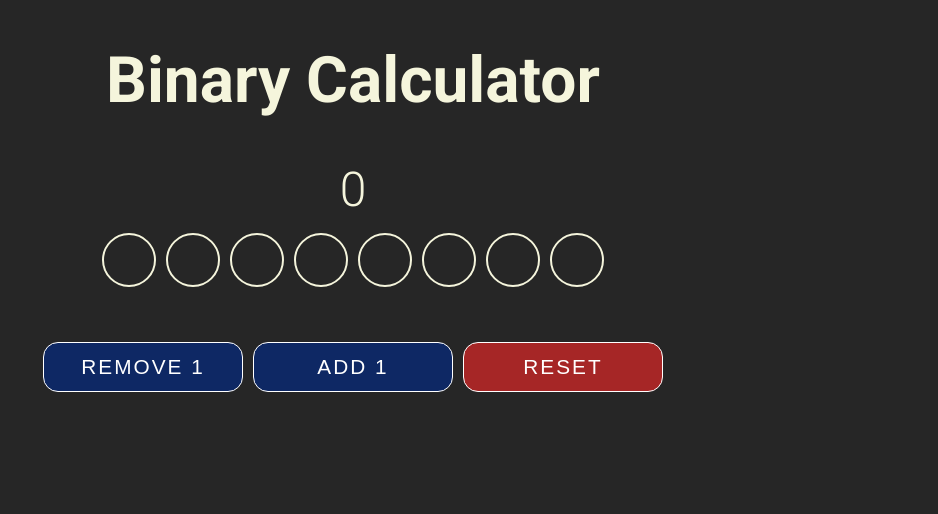
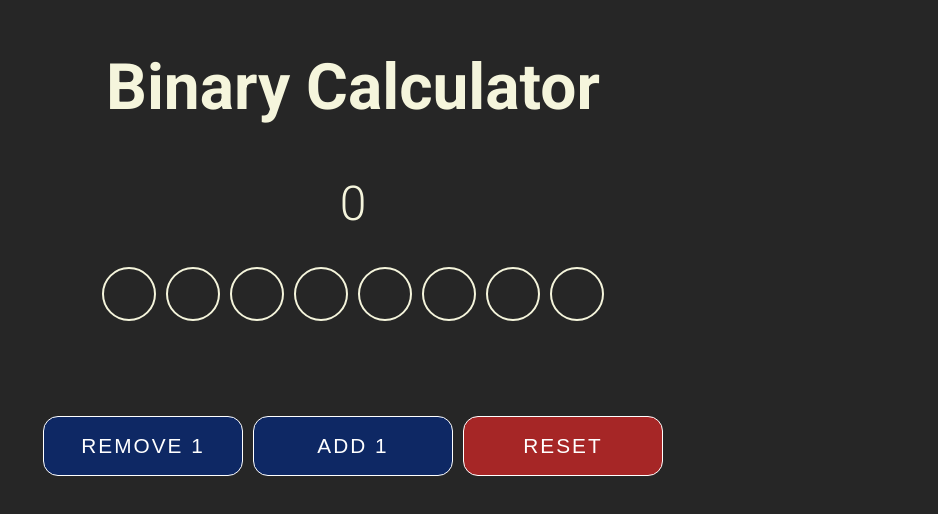
Before and after one commit to tomsarry/binary-calc, a website: page index.html in a window 1280 px wide. Shown: the full height of the page, 287-1225 px from the left. Drawn offline with nearby package versions, Linux system fonts and the light colour scheme; files that its build step writes are made by us from their sources.

```diff
--- a/scss/style.scss
+++ b/scss/style.scss
@@ -32,11 +32,13 @@
     text-align: center;
     font-size: 4em;
     color: beige;
+    margin: 50px 0;
 }
 
 .result-div {
     display: flex;
     justify-content: center;
+    margin: 30px 0;
 
     span {
         font-size: 3em;
@@ -64,7 +66,7 @@
 }
 
 .controls {
-    margin: 50px auto;
+    margin: 90px auto;
     display: flex;
     align-items: center;
     justify-content: center;
@@ -83,7 +85,7 @@
     color: white;
     border: 1px solid white;
     width: 200px;
-    height: 50px;
+    height: 60px;
     font-size: 1.3rem;
     background-color: #0e2864;
     text-transform: uppercase;
```
Also changed, not shown: package.json (added, +23 -0 lines), 2 other files.
